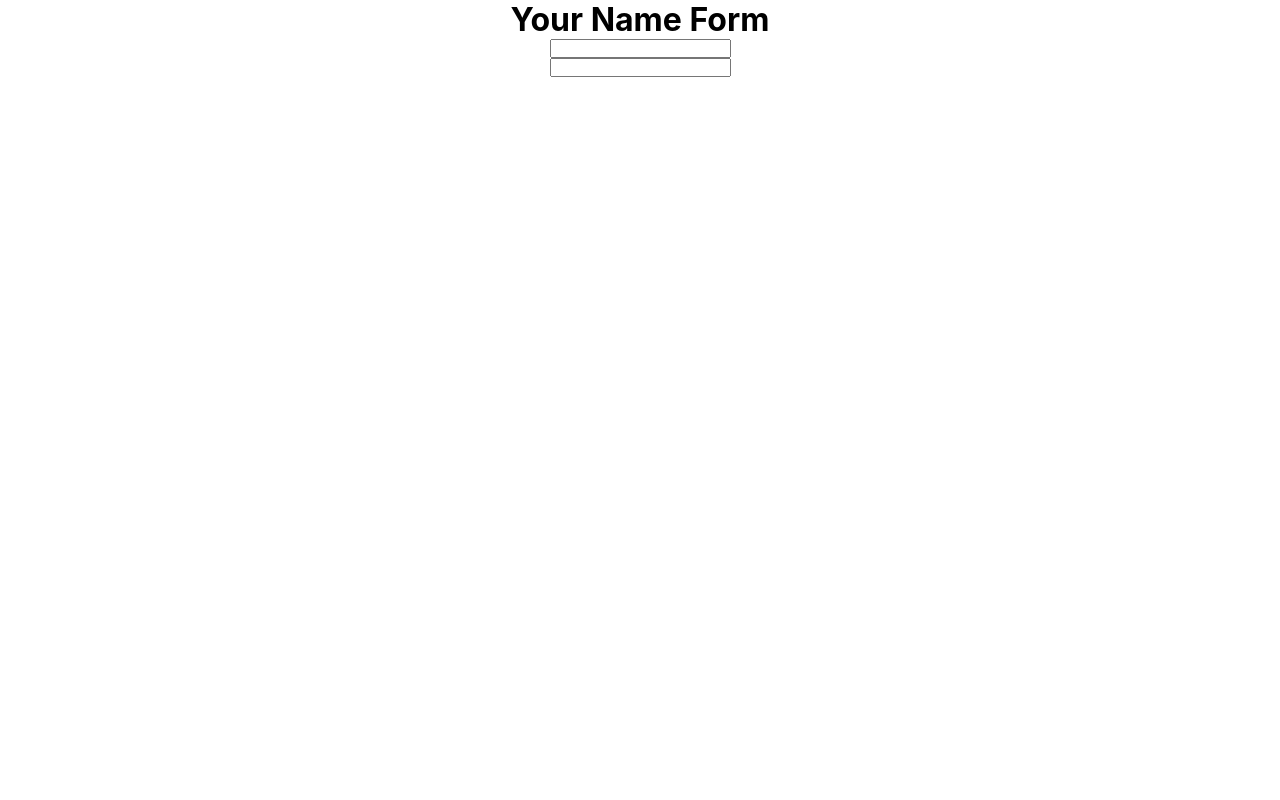
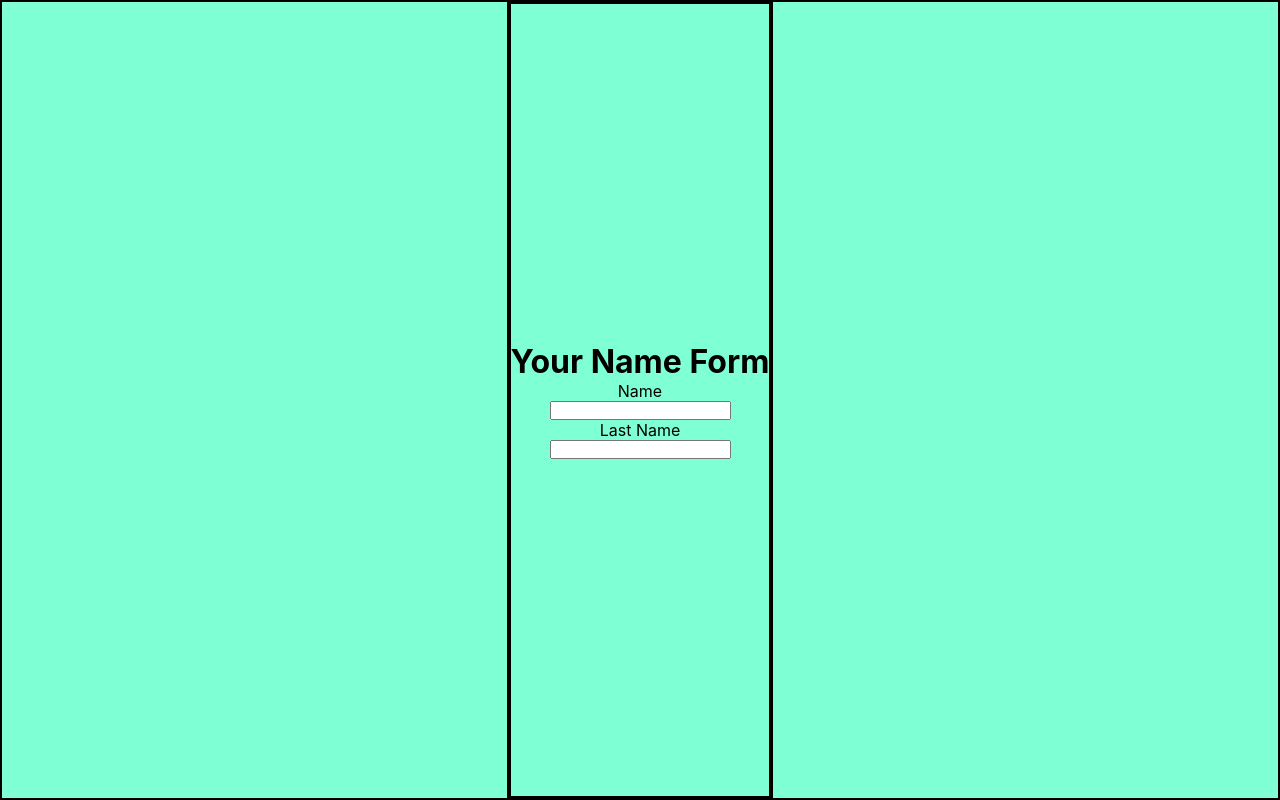
Before and after one commit to marcinoles87/registration-form, a React (Create React App) app: page / in a window 1280 px wide. Built offline with nearby package versions, Linux system fonts and the light colour scheme.

Commit message:
add function

```diff
--- a/src/components/form.css
+++ b/src/components/form.css
@@ -3,6 +3,11 @@ div{
     flex-direction: column;
     flex-wrap: nowrap;
     align-items: center;
-
+    justify-content: center;
+    margin: auto;
+    width: auto;
+    height: 100vh;
+    background-color: aquamarine;
+    border: 2px solid  black;
 
 }
--- a/src/components/form.js
+++ b/src/components/form.js
@@ -15,7 +15,9 @@ export default function Form() {
 
     <div>
         <h1>Your Name Form</h1>
+        <p>Name</p>
         <input type="text" value={name} onChange={e => setName(e.target.value)}></input>
+        <p>Last Name</p>
         <input type="text" value={lastName} onChange={e => setLastName(e.target.value)}></input>
         {fullName}
     </div>
```
